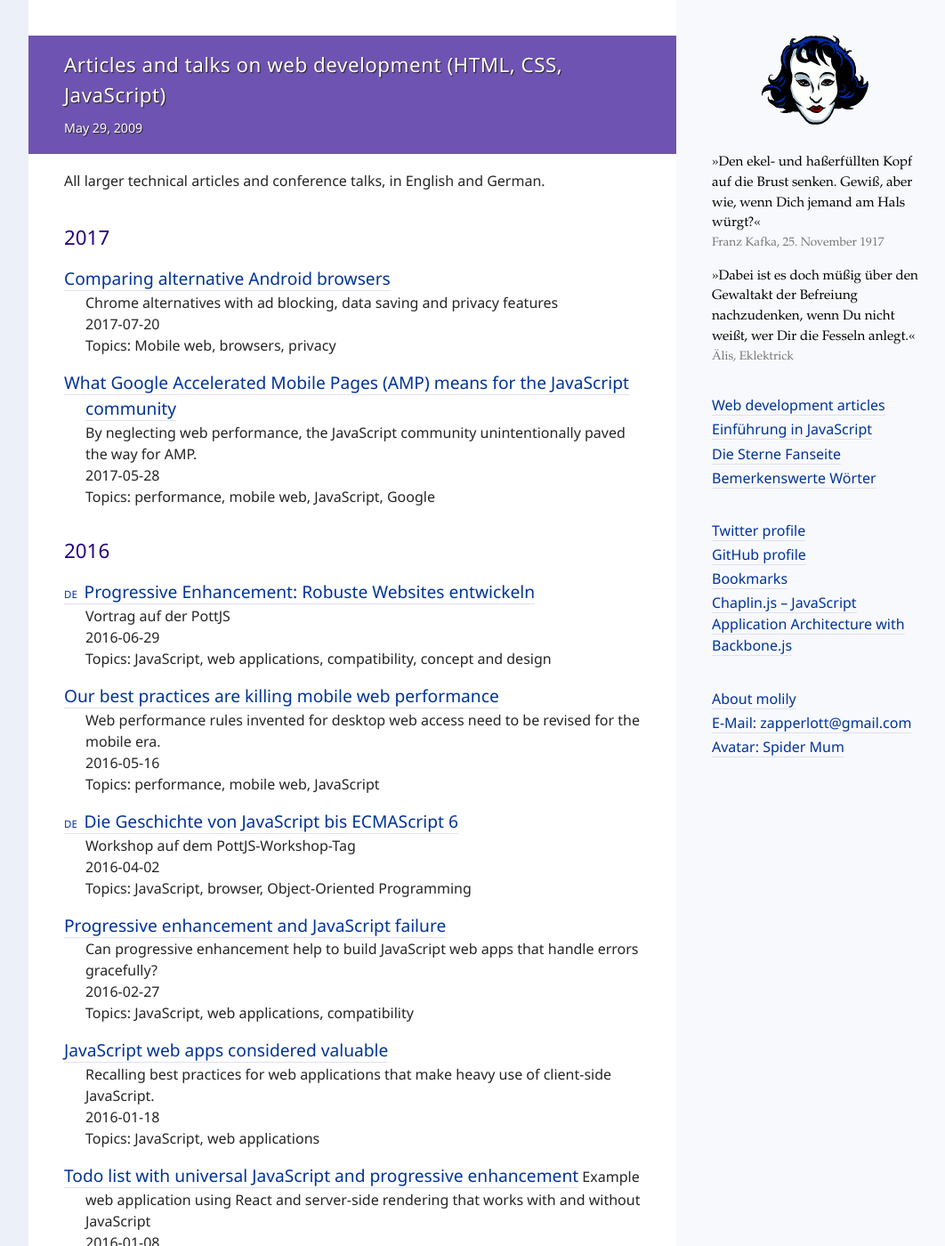
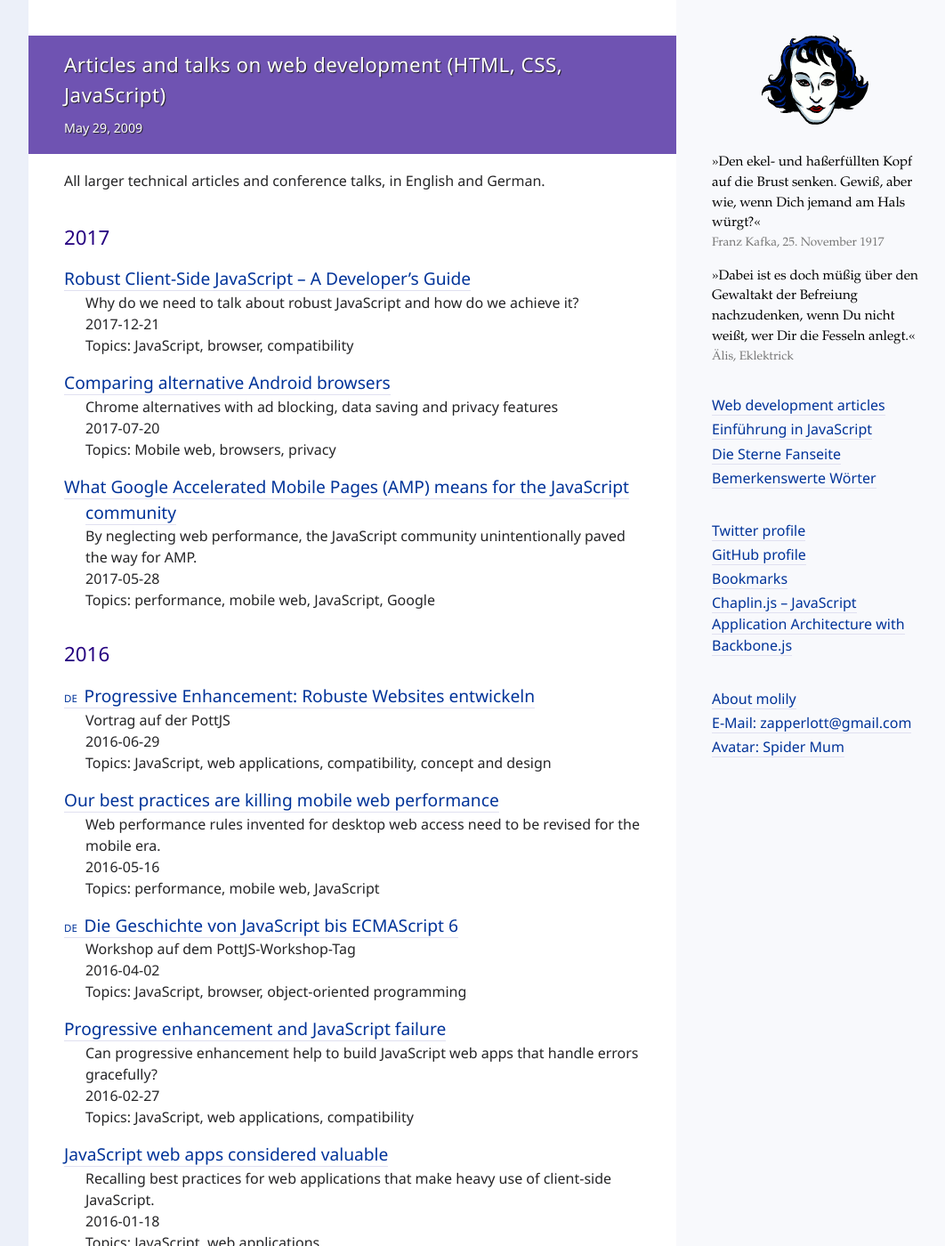
Before and after one commit to molily/molily.de, a Jekyll site: the page built from _posts/2009-05-29-artikel.html, in a window 1280 px wide and 1400 px high. Shown: the whole window at 89% size, without its empty margins (88-1150 px from the left). Built offline with Jekyll 4.4.1, drawn with Linux system fonts in a browser that asks for light colours; some web fonts are replaced; some of the changed text lies outside the part shown.

Commit message:
Add book to articles, language fixes

```diff
--- a/_posts/2009-05-29-artikel.html
+++ b/_posts/2009-05-29-artikel.html
@@ -18,6 +18,13 @@ lang: en
 <h2 id="2017">2017</h2>
 
 <ul class="artikel-links">
+
+<li>
+<a href="/robust-javascript/" class="artikel-titel">Robust Client-Side JavaScript – A Developer’s Guide</a><br>
+Why do we need to talk about robust JavaScript and how do we achieve it?<br>
+2017-12-21<br>
+Topics: JavaScript, browser, compatibility
+</li>
 
 <li>
 <a href="/android-browsers/" class="artikel-titel">Comparing alternative Android browsers</a><br>
@@ -57,7 +64,7 @@ Topics: performance, mobile web, JavaScript
 <a href="/es6-workshop/" class="artikel-titel" lang="de" hreflang="de">Die Geschichte von JavaScript bis ECMAScript 6</a><br>
 Workshop auf dem PottJS-Workshop-Tag<br>
 2016-04-02<br>
-Topics: JavaScript, browser, Object-Oriented Programming
+Topics: JavaScript, browser, object-oriented programming
 </li>
 
 <li>
@@ -350,7 +357,7 @@ Topics: HTML, CSS, Markup-Validierung
 <a href="/javascript-asynchron/" class="artikel-titel" lang="de" hreflang="de">JavaScript muss asynchron werden</a><br>
 <span lang="de">Externe JavaScripte wie Werbung und Widgets performant einbinden – Vorstellung von Best Practices und HTML5-Techniken</span><br>
 2010-07-13<br>
-Topics: JavaScript, Performance
+Topics: JavaScript, performance
 </li>
 
 <li>
```
Also changed, not shown: other parts of _posts/2009-05-29-artikel.html (+10 -10 lines).
